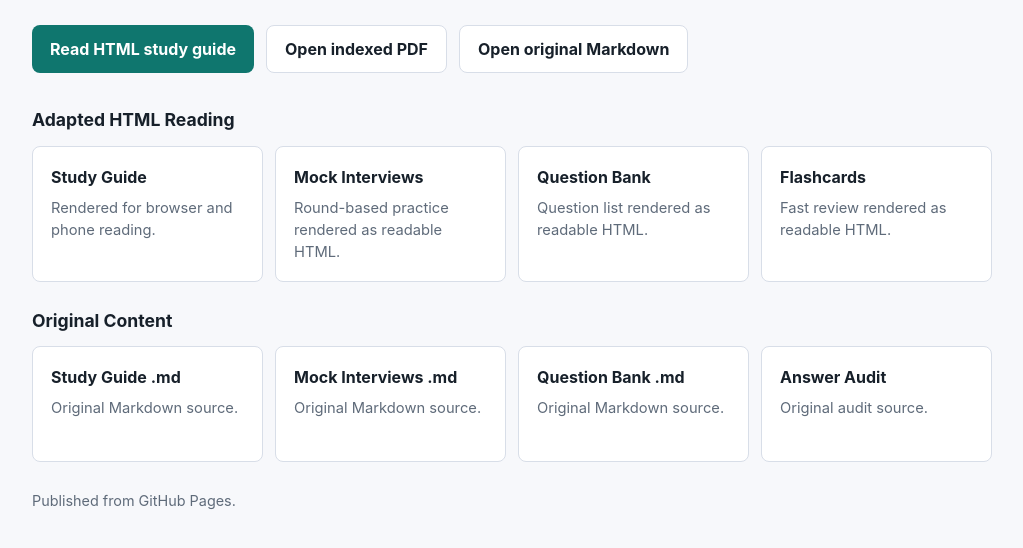
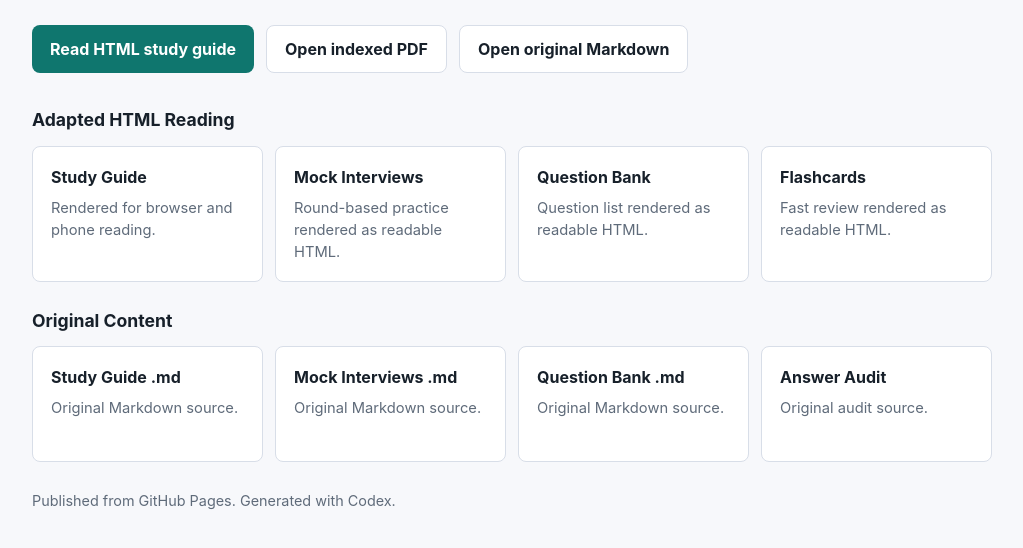
Before and after one commit to mr-gilberto/QuestionAndroidInterViewCodexGenerated, a plain HTML site: page index.html in a window 1280 px wide. Shown: the part 234-782 px from the top of the page, without its empty margins (128-1151 px from the left). Drawn offline with Linux system fonts and the light colour scheme.

Commit message:
Add Codex generation note

```diff
--- a/index.html
+++ b/index.html
@@ -185,7 +185,7 @@
       </section>
 
       <footer>
-        Published from GitHub Pages.
+        Published from GitHub Pages. Generated with Codex.
       </footer>
     </main>
   </body>
```
Also changed, not shown: reader.html (+1 -1 lines).
